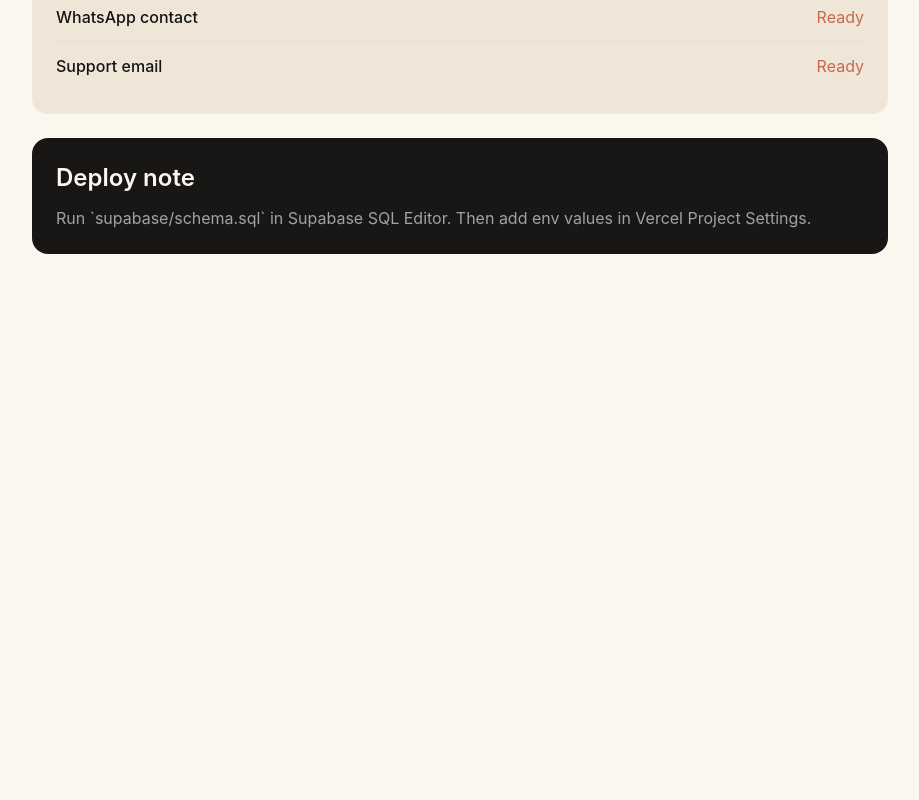
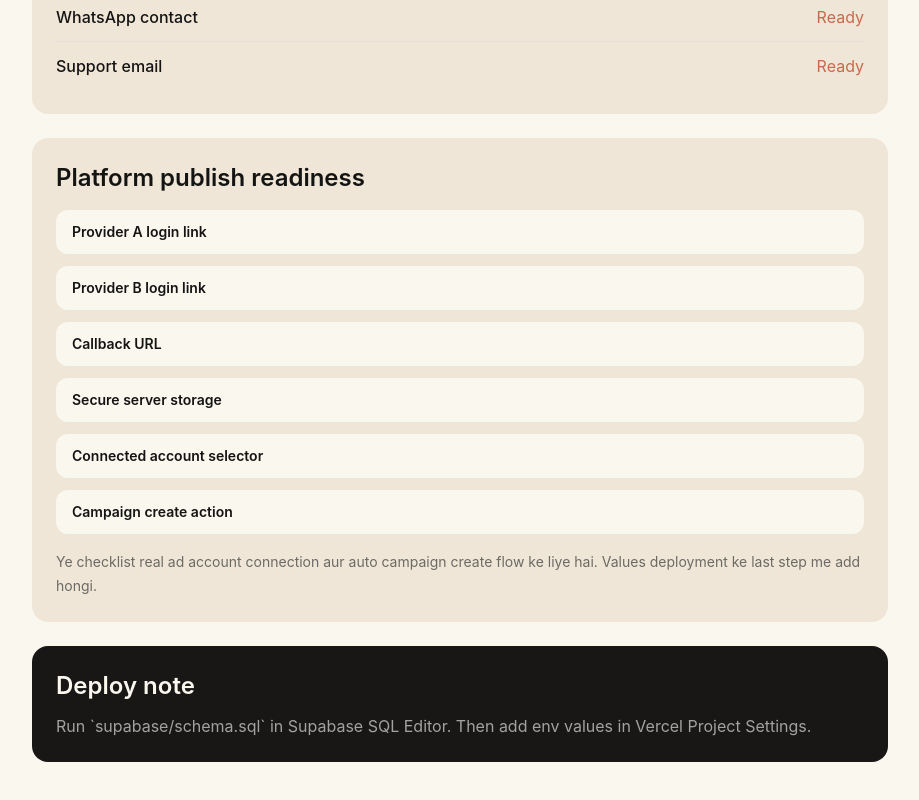
Before and after one commit to lkmeeena882437-dotcom/Launch1stAd.ai, a Next.js app: page /setup in a window 1280 px wide. Shown: the part 492-1292 px from the top of the page, without its empty margins (180-1099 px from the left). Before the commit the page ends 800 px from the top, so only its background shows below. Built offline with nearby package versions, Linux system fonts and the light colour scheme; no server answers.

Commit message:
Add platform publish readiness checklist

```diff
--- a/app/setup/page.tsx
+++ b/app/setup/page.tsx
@@ -10,6 +10,15 @@ function StatusRow({ label, ready }: { label: string; ready: boolean }) {
     </div>
   );
 }
+
+const platformItems = [
+  "Provider A login link",
+  "Provider B login link",
+  "Callback URL",
+  "Secure server storage",
+  "Connected account selector",
+  "Campaign create action"
+];
 
 export default function SetupPage() {
   const config = getAppConfig();
@@ -34,6 +43,13 @@ export default function SetupPage() {
           <StatusRow label="WhatsApp contact" ready={config.whatsappReady} />
           <StatusRow label="Support email" ready={config.supportEmailReady} />
         </div>
+        <div className="mt-6 rounded-2xl bg-card p-6">
+          <h2 className="text-2xl font-semibold">Platform publish readiness</h2>
+          <div className="mt-4 grid gap-3">
+            {platformItems.map((item) => <div key={item} className="rounded-xl bg-canvas px-4 py-3 text-sm font-semibold">{item}</div>)}
+          </div>
+          <p className="mt-4 text-sm leading-6 text-muted">Ye checklist real ad account connection aur auto campaign create flow ke liye hai. Values deployment ke last step me add hongi.</p>
+        </div>
         <div className="mt-6 rounded-2xl bg-dark p-6 text-canvas">
           <h2 className="text-2xl font-semibold">Deploy note</h2>
           <p className="mt-3 text-white/60">Run `supabase/schema.sql` in Supabase SQL Editor. Then add env values in Vercel Project Settings.</p>
```
